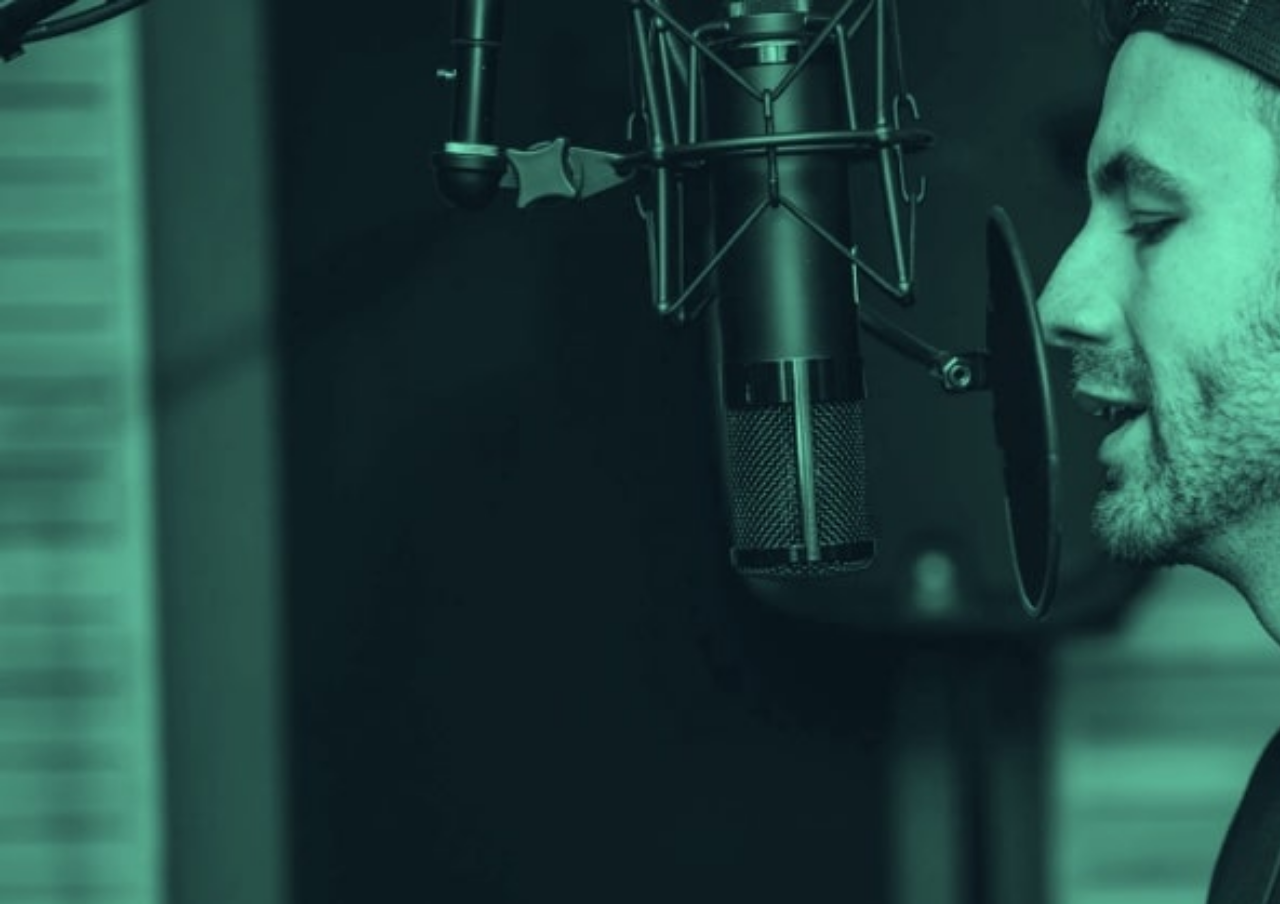
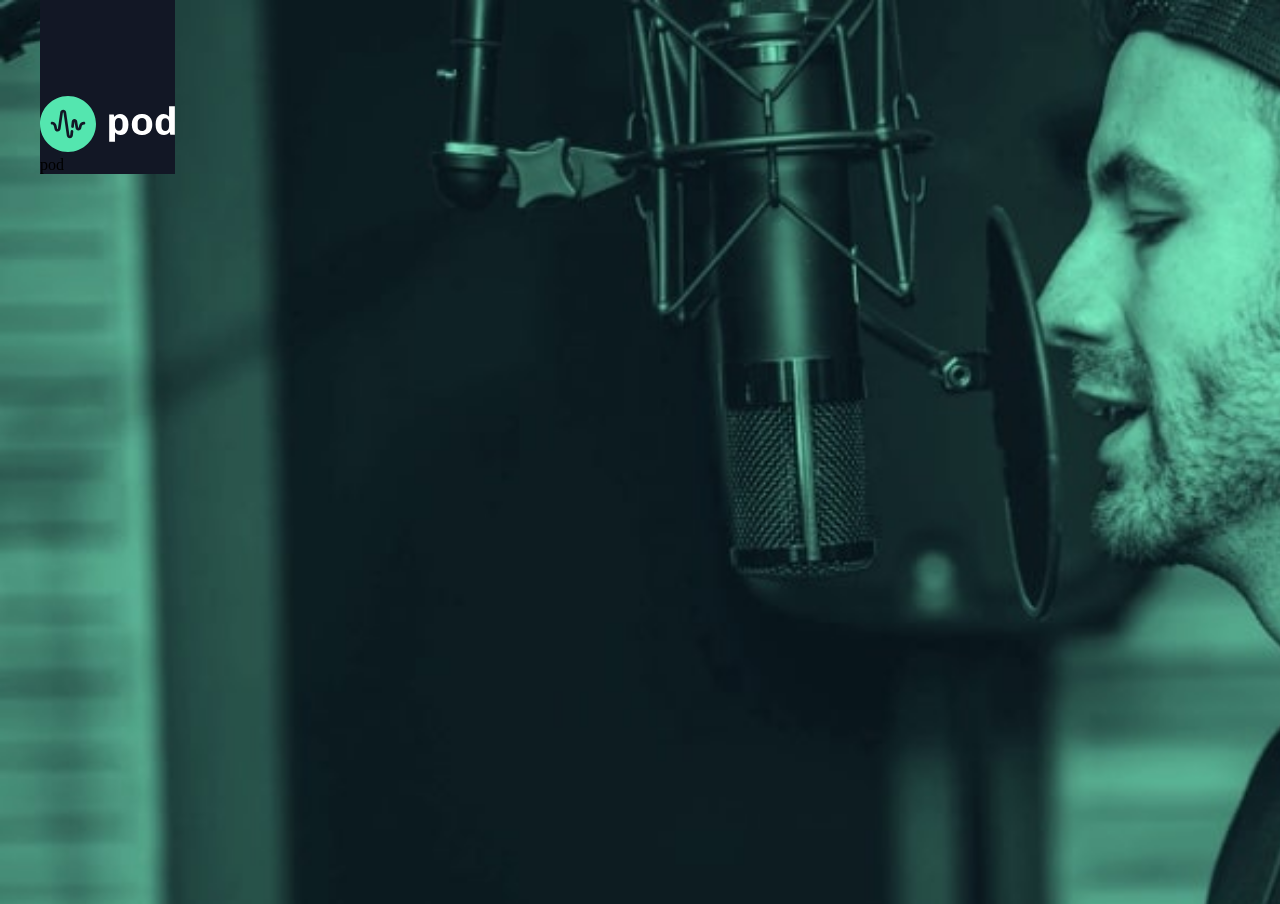
Before and after one commit to ArekR93/pod_request_landingpage, a plain HTML site: page index.html in a window 1280 px wide. Drawn offline with Linux system fonts and the light colour scheme; a web font is replaced by a local one.

Commit message:
working on tablet version

```diff
--- a/sass/main.scss
+++ b/sass/main.scss
@@ -184,12 +184,15 @@ main{
 
         .content-box{
             background-color: $blue950;
-            padding: 1em 2em;
+            padding: 0;
             height: 100vh;
             align-items: flex-start;
             justify-content: flex-start;
             .logo{
-                margin-top: 6em;
+                background-color: $blue950;
+                margin-top: 0em;
+                padding-top: 6em;
+                z-index: 1;
             }
             .text-content{
                 margin-top: 1em;
```
Also changed, not shown: css/main.css, 1 other file.
